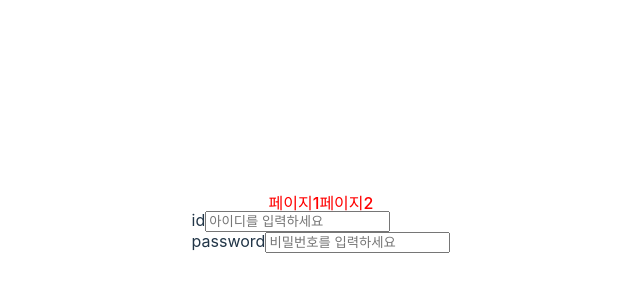
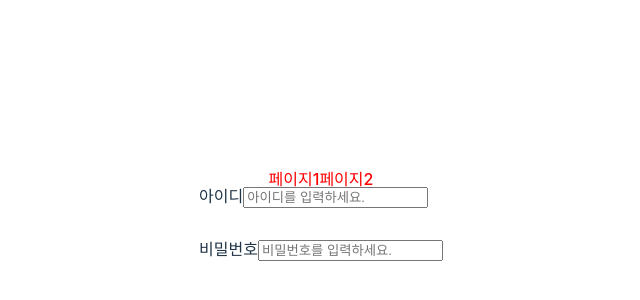
Before and after one commit to blueStragglr/wanted-pre-onboarding-10-FE-quest, a React (Vite) app in the folder vite-main/: page / in a window 1280 px wide. Shown: the part 176-476 px from the top of the page, without its empty margins (319-959 px from the left). Built offline with nearby package versions, Linux system fonts and the light colour scheme.

Commit message:
feat: input 컴포넌트 생성

```diff
--- a/vite-main/src/component/Input.tsx
+++ b/vite-main/src/component/Input.tsx
@@ -1,32 +1,54 @@
-import React, { useState } from 'react';
-import styled from "styled-components";
-const Input = ({label,name}:InputProps) => {
-    const [data,setData] =useState("");
-    const [isValid,setisValid]=useState(true);
+import React, { useState, ChangeEvent } from 'react';
+import styled from 'styled-components';
 
-    const type = name!=="password"?"text":"password";
-    const placeholder = label ==="id"?"아이디를 입력하세요":"비밀번호를 입력하세요";
+interface InputProps {
+  label: "아이디" | "비밀번호";
+  name: "id"| "password";
+  error?:boolean;
+}
+const inputData ={
+    "아이디" : {type: "text", placeholder : "아이디를 입력하세요." ,},
+    "비밀번호" : {type: "password", placeholder : "비밀번호를 입력하세요."},
+}
 
-    function handleInput(){
-        setData("");
-    }
+const Input: React.FC<InputProps> = ({ label,name,error }) => {
+    const [inputValue, setInputValue] = useState('');
+    const type = inputData[label].type;
+    const placeholder = inputData[label].placeholder;
 
-    return (
-        <label>
-            {label}
-            <input
-            type={type}
-            value={data}
-            name ={name}
-            placeholder = {placeholder}
-            onChange={handleInput}
-            />
-            {isValid ||<span>잘못입력하셨습니다.</span>}
-        </label>
-    );
+
+
+    const handleInputChange = (event: ChangeEvent<HTMLInputElement>) => {
+    setInputValue(event.target.value);
+  };
+
+  return (
+    <InputContainer>
+      {label && <label>{label}</label>}
+      <InputEl
+        type={type}
+        name= {name}
+        value={inputValue}
+        onChange={handleInputChange}
+        placeholder={placeholder}
+      />
+      {error && <ErrorMessage >{error}</ErrorMessage>}
+    </InputContainer>
+  );
 };
-interface InputProps {
-    label: string
-    name: string
-}
+
+const InputContainer = styled.div`
+margin-bottom: 1rem;
+`;
+
+const InputEl = styled.input`
+ padding: '0.5rem';
+ font-size: '1rem' ;
+`;
+
+const ErrorMessage =styled.span`
+color: 'red';
+ font-size: '0.8rem';
+`;
+
 export default Input;
--- a/vite-main/src/page/Page1.tsx
+++ b/vite-main/src/page/Page1.tsx
@@ -3,9 +3,9 @@ import Input from '../component/Input';
 const Page1 = () => {
     return (
         <div>
-            <Input  name="id" label="id"/>
+            <Input  name="id" label="아이디"/>
             <br/>
-            <Input  name="비밀번호" label="password"/>
+            <Input  name="password" label="비밀번호"/>
         </div>
     );
 };
```
Also changed, not shown: vite-main/src/hook/useVaildError.tsx (added, +11 -0 lines).
